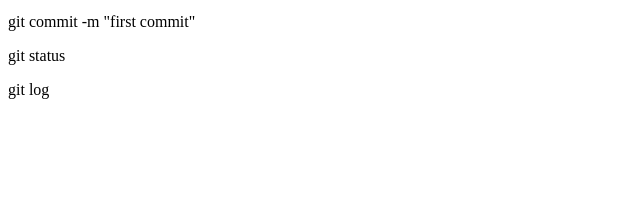
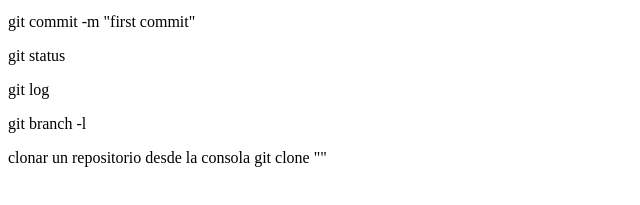
Before and after one commit to Agathion360/git, a plain HTML site: page index.html in a window 1280 px wide. Shown: the part 101-306 px from the top of the page, without its empty margins (0-640 px from the left). Drawn offline with Linux system fonts and the light colour scheme.

Commit message:
first commit clone

```diff
--- a/index.html
+++ b/index.html
@@ -14,5 +14,9 @@
     <p>git commit -m "first commit"</p>
     <p>git status</p>
     <p>git log</p>
+    <p>git branch -l</p>
+
+    <p>clonar un repositorio desde la consola git clone ""
+    </p>
 </body>
 </html>
```
